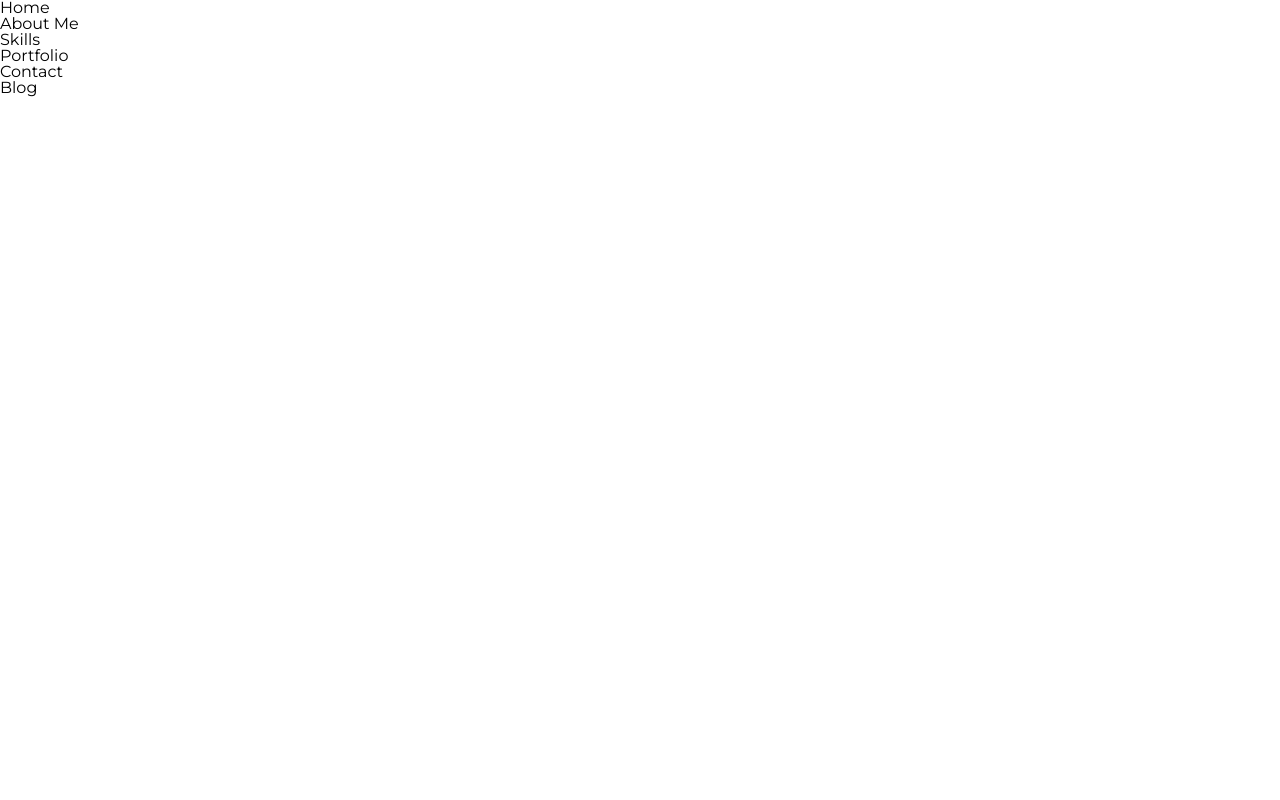
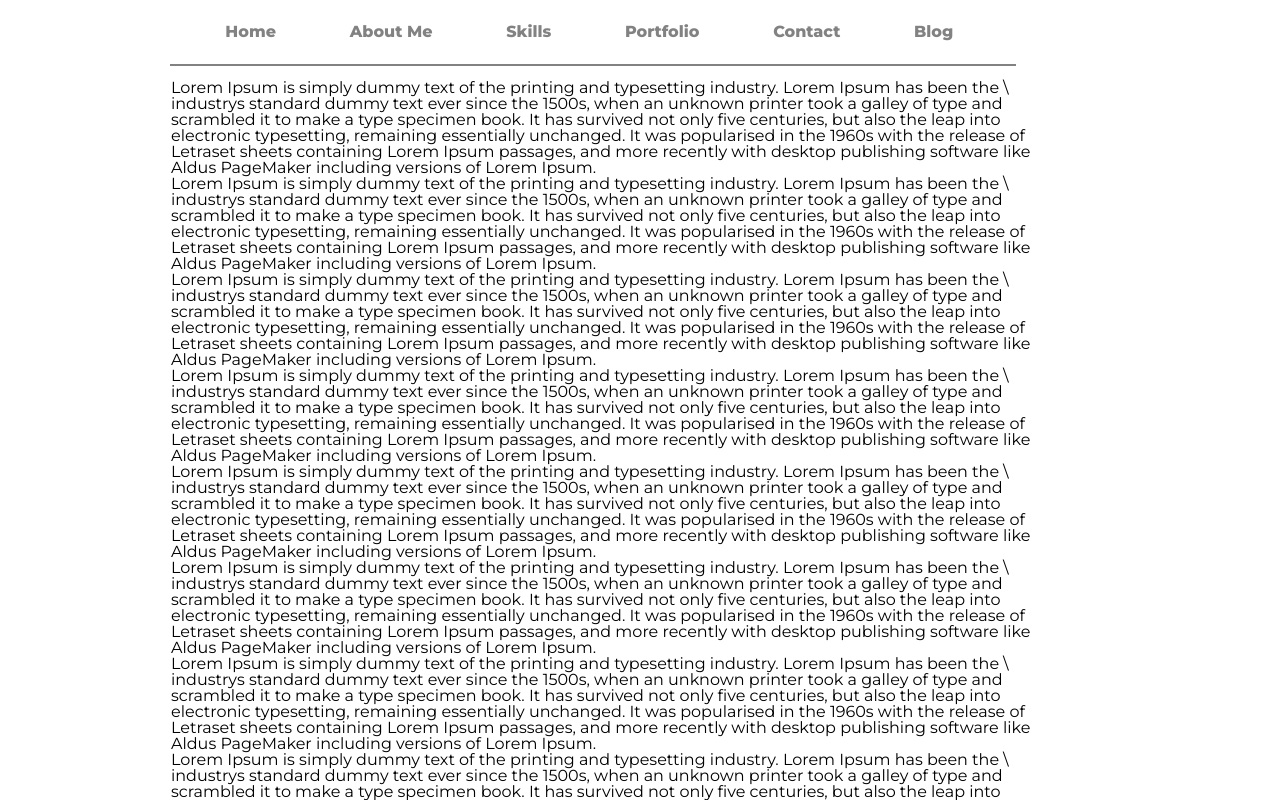
Before and after one commit to Ntare22/personal-website, a React app: page / in a window 1280 px wide. Shown: the top 800 px of the page. Built offline with nearby package versions, Linux system fonts and the light colour scheme.

Commit message:
ft(create a navbar):
create navbar component
create hamburger button for responsivity
add responsivity and styling

[ Finishes #172320126 ]

```diff
--- a/public/index.html
+++ b/public/index.html
@@ -2,7 +2,7 @@
 <html lang="en">
 <head>
     <meta charset="utf-8">
-    <link href="https://fonts.googleapis.com/css?family=Montserrat&display=swap" rel="stylesheet">
+    <link href="https://fonts.googleapis.com/css?family=Montserrat:300,400,500,600,800&display=swap" rel="stylesheet">
     <title>Jim | Software Engineer</title>
 </head>
 <body>
--- a/src/App.js
+++ b/src/App.js
@@ -1,11 +1,15 @@
 import React from 'react';
 import Navbar from './components/Navbar'
+import MainContent from './components/mainContent'
 import './components/styles/main.scss'
 
 const App = () => {
   return (
-    <div>
-      <Navbar />
+    <div className='main'>
+      <React.Fragment>
+        <Navbar />
+        <MainContent />
+      </React.Fragment>
     </div>
   )
 }
--- /dev/null
+++ b/src/components/Intro.js
@@ -0,0 +1,20 @@
+import React from 'react';
+
+const Intro = () => {
+  return (
+    <React.Fragment>
+      <div>
+        <section>
+          Lorem Ipsum is simply dummy text of the printing and typesetting industry. Lorem Ipsum has been the \
+          industrys standard dummy text ever since the 1500s, when an unknown printer took a galley of type and
+          scrambled it to make a type specimen book. It has survived not only five centuries, but also the leap
+          into electronic typesetting, remaining essentially unchanged. It was popularised in the 1960s with the
+          release of Letraset sheets containing Lorem Ipsum passages, and more recently with desktop publishing software
+          like Aldus PageMaker including versions of Lorem Ipsum.
+          </section>
+      </div>
+    </React.Fragment>
+  );
+}
+
+export default Intro;
--- a/src/components/Navbar.js
+++ b/src/components/Navbar.js
@@ -1,30 +1,38 @@
-import React from 'react';
-import '../components/styles/main.scss'
+import React, { useState } from 'react';
+import '../components/styles/header.scss';
+import Hamburger from './hamburger'
+
+
 
 const Navbar = () => {
+  const [showBtn, setShowBtn] = useState(false);
+  const handleClick = () => {
+    const hamburger = document.querySelector('.nav-btn_burger')
+    if (!showBtn) {
+      hamburger.classList.add('open');
+      setShowBtn(!showBtn);
+    }
+    if (showBtn) {
+      hamburger.classList.remove('open');
+      setShowBtn(!showBtn);
+    }
+  }
+
   return (
-    <header className='nav-bar'>
-      <ul>
-        <li>
-          <a href='//#region'>Home</a>
-        </li>
-        <li>
-          <a href='//#region'>About Me</a>
-        </li>
-        <li>
-          <a href='//#region'>Skills</a>
-        </li>
-        <li>
-          <a href='//#region'>Portfolio</a>
-        </li>
-        <li>
-          <a href='//#region'>Contact</a>
-        </li>
-        <li>
-          <a href='//#region'>Blog</a>
-        </li>
-      </ul>
-    </header>
+    <React.Fragment>
+      <div className='nav-bar'>
+        <Hamburger onClick={handleClick}/>
+        <section className='nav-bar_items'>
+          <a href='//#region' className='nav-bar_item'>Home</a>
+          <a href='//#region' className='nav-bar_item'>About Me</a>
+          <a href='//#region' className='nav-bar_item'>Skills</a>
+          <a href='//#region' className='nav-bar_item'>Portfolio</a>
+          <a href='//#region' className='nav-bar_item'>Contact</a>
+          <a href='//#region' className='nav-bar_item'>Blog</a>
+        </section>
+        <hr className='heading-separator'/>
+      </div>
+    </React.Fragment>
   );
 }
 
--- /dev/null
+++ b/src/components/hamburger.js
@@ -0,0 +1,12 @@
+import React from 'react';
+
+const Hamburger = ({ onClick }) => {
+  return (
+    // eslint-disable-next-line jsx-a11y/click-events-have-key-events
+    <div role='button' tabIndex={0} className='nav-btn' onClick={onClick}>
+      <span className='nav-btn_burger'></span>
+    </div>
+  );
+}
+
+export default Hamburger;
--- /dev/null
+++ b/src/components/mainContent.js
@@ -0,0 +1,23 @@
+import React from 'react';
+import Intro from './Intro'
+
+const mainContent = () => {
+  return (
+    <div className='main-content'>
+      <Intro />
+      <Intro />
+      <Intro />
+      <Intro />
+      <Intro />
+      <Intro />
+      <Intro />
+      <Intro />
+      <Intro />
+      <Intro />
+      <Intro />
+      <Intro />
+    </div>
+  );
+}
+
+export default mainContent;
--- a/src/components/styles/__config.scss
+++ b/src/components/styles/__config.scss
@@ -6,3 +6,26 @@ $secondary-color: #F6F6F6;
   margin: 0;
   padding: 0;
 }
+
+@mixin flexCenter($direction, $align) {
+  display: flex;
+  justify-content: center;
+  flex-direction: $direction;
+  align-items: $align;
+}
+
+@mixin transition-ease {
+  transition: all 0.5s ease-in-out;
+}
+
+@mixin desktop {
+  @media (min-width: 1000px) {
+    @content;
+  }
+}
+
+@mixin mobile-tablet {
+  @media (max-width: 1000px) {
+    @content;
+  }
+}
--- /dev/null
+++ b/src/components/styles/__functions.scss
@@ -0,0 +1,3 @@
+@function weight($weight-name) {
+  @return map-get($font-weights, $weight-name)
+}
--- /dev/null
+++ b/src/components/styles/__variables.scss
@@ -0,0 +1,7 @@
+$font-weights: (
+  'regular': 400,
+  'medium': 500,
+  'bold': 1000,
+);
+
+$mobile: 800px;
--- /dev/null
+++ b/src/components/styles/header.scss
@@ -0,0 +1,114 @@
+@import './_config';
+@import './_variables';
+@import './_functions';
+
+.nav-bar {
+  @include desktop {
+    position: fixed;
+    width: 940.6px;
+    background-color: #ffffff;
+    z-index: 2;
+    padding-top: 1.5rem;
+
+    #{&}_items {
+      padding-left: 2%;
+    }
+
+    #{&}_item {
+      font-weight: weight(bold);
+      padding: 4%;
+      color: #828282;
+
+      &:hover {
+        color: #000000;
+      }
+
+      &:focus {
+        color: #000000;
+      }
+    }
+  }
+  @include mobile-tablet {
+    position: fixed;
+    width: 940.6px;
+    background-color: #ffffff;
+    z-index: 2;
+    padding-top: 1.5rem;
+
+    #{&}_items {
+      display: none;
+    }
+
+    #{&}_item {
+      display: none;
+    }
+  }
+}
+
+
+.heading-separator {
+  @include desktop {
+    width: 90%;
+    margin-top: 2.5%;
+    border: 1px solid #828282;
+    transform: matrix(1, 0, 0, 1, 0, 0);
+  }
+  @include mobile-tablet {
+    display: none;
+  }
+}
+
+
+.nav-btn {
+  @include mobile-tablet {
+    top: 3rem;
+    background-color: #ffffff;
+    position: absolute;
+    z-index: 1;
+    right: 4rem;
+    height: 50px;
+    width: 82px;
+    cursor: pointer;
+    @include transition-ease;
+
+    &_burger {
+      position: absolute;
+      right: 0;
+      top: 0.7rem;
+      width: 82px;
+      height: 10px;
+      background-color: #000000;
+      @include transition-ease;
+      &::before {
+        content: '';
+        position: absolute;
+        top: -19px;
+        width: 82px;
+        height: 10px;
+        background-color: #000000;
+        @include transition-ease;
+      }
+      &::after {
+        content: '';
+        position: absolute;
+        top: 19px;
+        width: 82px;
+        height: 10px;
+        background-color: #000000;
+        @include transition-ease;
+      }
+      &.open {
+        transform: rotate(720deg);
+        background-color: transparent;
+
+        &::before {
+          transform: rotate(45deg) translate(16px, 14px);
+        }
+
+        &::after {
+          transform: rotate(-45deg) translate(11px, -12px);
+        }
+      }
+    }
+  }
+}
--- a/src/components/styles/main.scss
+++ b/src/components/styles/main.scss
@@ -1,8 +1,9 @@
 @import './_config';
+@import './_variables';
 
-body {
-  background-color: $primary-color;
-  height: 100vh;
+
+.main {
+  @include flexCenter(row, null);
   font-family: 'Montserrat', sans-serif;
   line-height: 1;
 }
@@ -11,3 +12,11 @@ a {
   text-decoration: none;
   color: #000000;
 }
+
+.main-content {
+  @include flexCenter(column, null);
+  padding-top: 5rem;
+  margin-left: -3rem;
+  width: 890px;
+
+}
```
